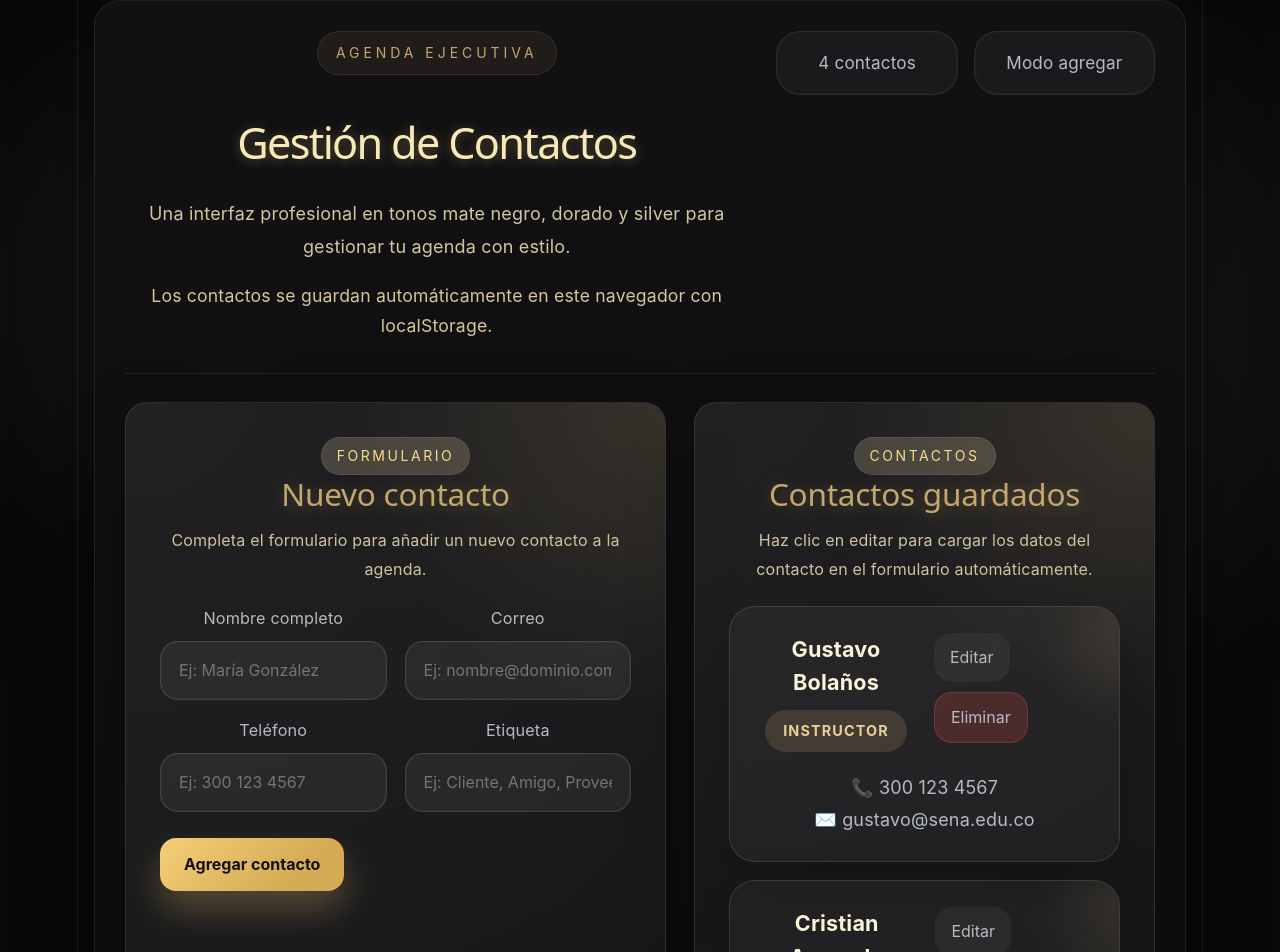
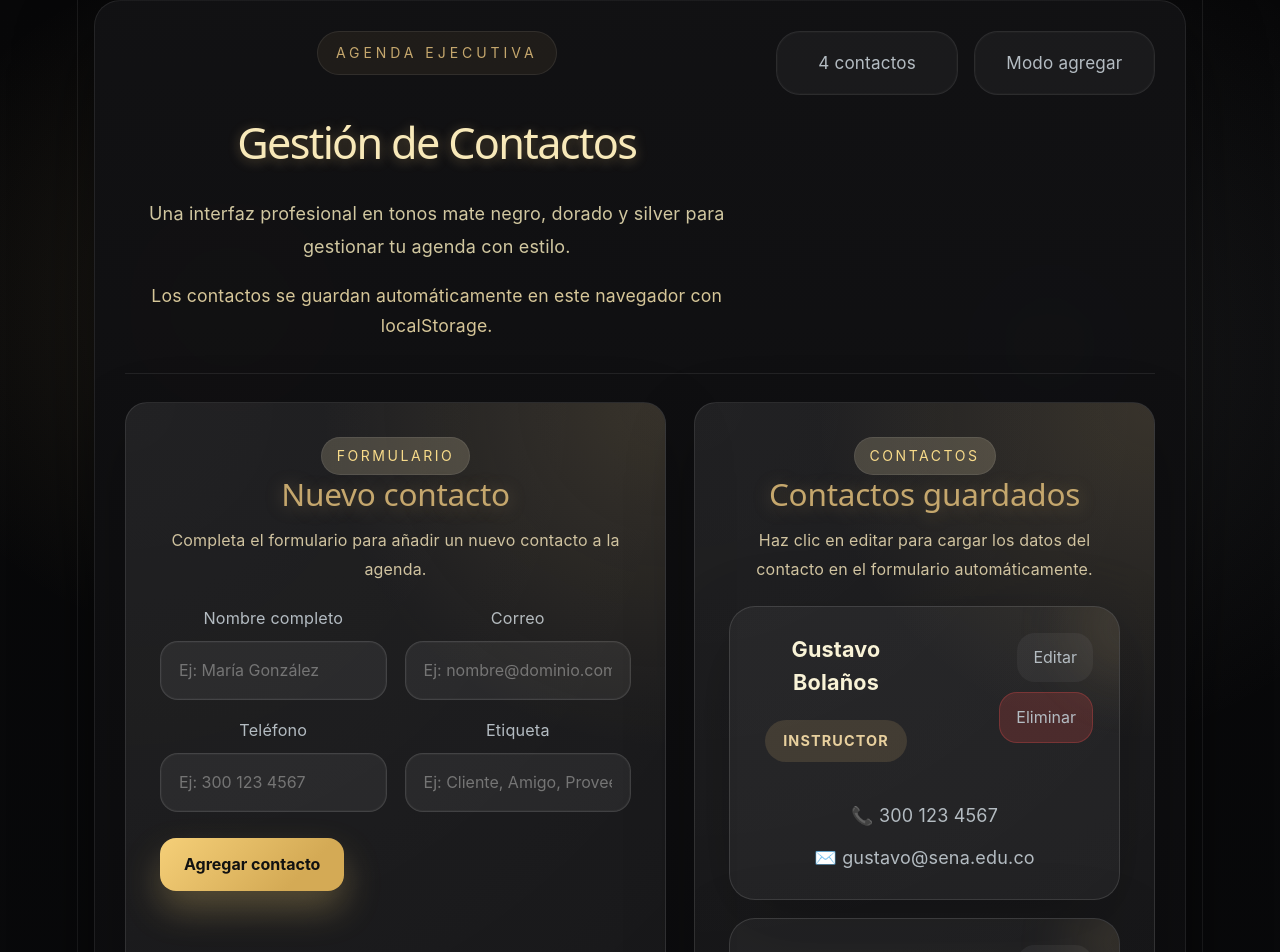
Before and after one commit to gabriellabradord-dot/AGENDA, a React (Vite) app: page / in a window 1280 px wide. Shown: the top 952 px of the page. Built offline with nearby package versions, Linux system fonts and the light colour scheme.

Commit message:
Subir cambios completos de mi-proyecto con nuevo CSS y ajustes

```diff
--- a/src/App.css
+++ b/src/App.css
@@ -259,6 +259,136 @@ textarea:focus {
 }
 
 .card-contacto {
+  display: grid;
+  gap: 18px;
+  padding: 26px;
+  background: linear-gradient(180deg, rgba(255, 255, 255, 0.06), rgba(255, 255, 255, 0.03));
+  border: 1px solid rgba(255, 255, 255, 0.1);
+  border-radius: 24px;
+  box-shadow: 0 24px 60px rgba(0, 0, 0, 0.20);
+  position: relative;
+  overflow: hidden;
+}
+
+.card-contacto::before {
+  content: "";
+  position: absolute;
+  inset: 0;
+  background: radial-gradient(circle at top right, rgba(197, 167, 109, 0.16), transparent 22%),
+    radial-gradient(circle at bottom left, rgba(180, 183, 188, 0.08), transparent 20%);
+  pointer-events: none;
+}
+
+.card-top {
+  position: relative;
+  z-index: 1;
+  display: flex;
+  justify-content: space-between;
+  gap: 14px;
+  align-items: flex-start;
+}
+
+.card-nombre {
+  margin: 0;
+  font-size: 1.25rem;
+  font-weight: 700;
+  color: #f8e9b9;
+}
+
+.card-etiqueta {
+  display: inline-flex;
+  margin-top: 10px;
+  padding: 8px 14px;
+  border-radius: 999px;
+  background: rgba(255, 236, 196, 0.16);
+  color: #f8db8a;
+  font-size: 0.78rem;
+  letter-spacing: 0.18em;
+  text-transform: uppercase;
+}
+
+.card-actions {
+  display: flex;
+  gap: 10px;
+  flex-wrap: wrap;
+  justify-content: flex-end;
+}
+
+.edit-action,
+.delete-action {
+  border: none;
+  font: inherit;
+  padding: 12px 18px;
+  border-radius: 14px;
+  cursor: pointer;
+  transition: transform 0.25s ease, filter 0.25s ease, background-color 0.25s ease;
+}
+
+.edit-action {
+  background: rgba(255, 255, 255, 0.08);
+  color: #ece6d2;
+}
+
+.delete-action {
+  background: rgba(242, 180, 180, 0.16);
+  color: #ffdddd;
+}
+
+.edit-action:hover,
+.delete-action:hover {
+  transform: translateY(-1px);
+}
+
+.card-details {
+  display: grid;
+  gap: 10px;
+  position: relative;
+  z-index: 1;
+}
+
+.card-info {
+  margin: 0;
+  color: #d0c3a0;
+  font-size: 0.98rem;
+}
+
+@media (max-width: 1024px) {
+  .app-header,
+  .app-main {
+    grid-template-columns: 1fr;
+  }
+
+  .stats-panel {
+    grid-template-columns: 1fr;
+  }
+}
+
+@media (max-width: 720px) {
+  .app-shell {
+    padding: 22px;
+  }
+
+  .panel,
+  .panel-header {
+    padding: 24px;
+  }
+
+  .input-grid {
+    grid-template-columns: 1fr;
+  }
+
+  .form-actions {
+    flex-direction: column;
+    align-items: stretch;
+  }
+
+  .button {
+    width: 100%;
+    min-width: 0;
+  }
+}
+
+.card-contacto {
   padding: 26px;
   border-radius: 26px;
   background: rgba(255, 255, 255, 0.04);
--- a/src/componentes/contactos.jsx
+++ b/src/componentes/contactos.jsx
@@ -15,8 +15,10 @@ export default function Contactos({ nombre, telefono, correo, etiqueta, onEdit,
           </button>
         </div>
       </div>
-      <p className="card-info">📞 {telefono}</p>
-      <p className="card-info">✉️ {correo}</p>
+      <div className="card-details">
+        <p className="card-info">📞 {telefono}</p>
+        <p className="card-info">✉️ {correo}</p>
+      </div>
     </article>
   );
 }
```
Also changed, not shown: 5 other files (tests, documents, lock files or other folders).
